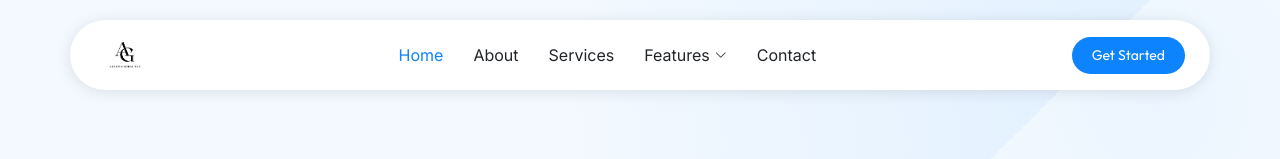
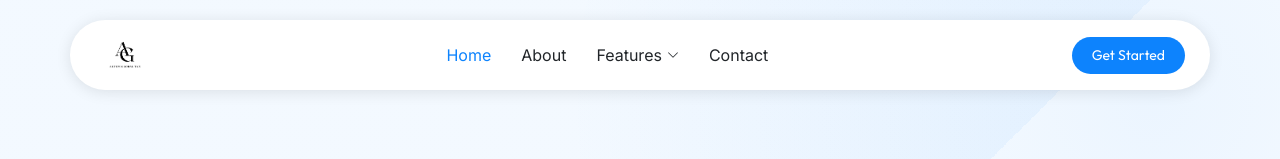
Before and after one commit to joseey23/Altumglobal, a plain HTML site: page index.html in a window 1280 px wide. Shown: the top 159 px of the page. Drawn offline with Linux system fonts and the light colour scheme.

Commit message:
Altum Global

```diff
--- a/index.html
+++ b/index.html
@@ -58,7 +58,7 @@
             <li><a href="#hero" class="active">Home</a></li>
             <li><a href="#about">About</a></li>
             <!-- <li><a href="#features">Features</a></li> -->
-            <li><a href="#services">Services</a></li>
+            <!-- <li><a href="#services">Services</a></li> -->
             <!-- <li><a href="#pricing">Pricing</a></li> -->
             <li class="dropdown">
               <a href="#features"><span>Features</span>
```
